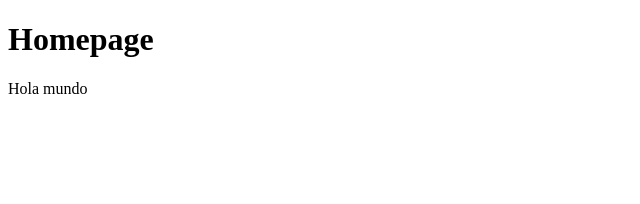
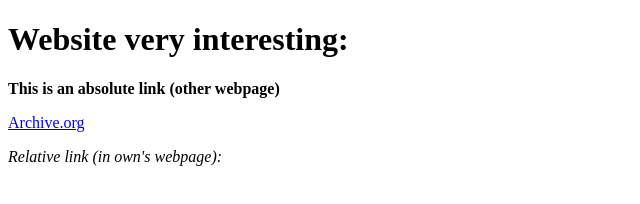
Before and after one commit to Juansebas064/The-Odin-Project, a plain HTML site: page odin-links-and-images/index.html in a window 1280 px wide. Shown: the whole page, without its empty margins (0-640 px from the left). Drawn offline with Linux system fonts and the light colour scheme.

Commit message:
Added some links

```diff
--- a/odin-links-and-images/index.html
+++ b/odin-links-and-images/index.html
@@ -2,10 +2,14 @@
 <html lang="en">
     <head>
         <meta charset="utf-8">
-        <title>Home</title>
+        <title>Links and images</title>
     </head>
     <body>
-        <h1>Homepage</h1>
-        <p>Hola mundo</p>
+        <h1>Website very interesting:</h1>
+        <p><strong>This is an absolute link (other webpage)</strong></p>
+        <a href="https://www.archive.org">Archive.org</a>
+
+        <p><em>Relative link (in own's webpage):</em></p>
+        <a href="photos.html"></a>
     </body>
 </html>
```
